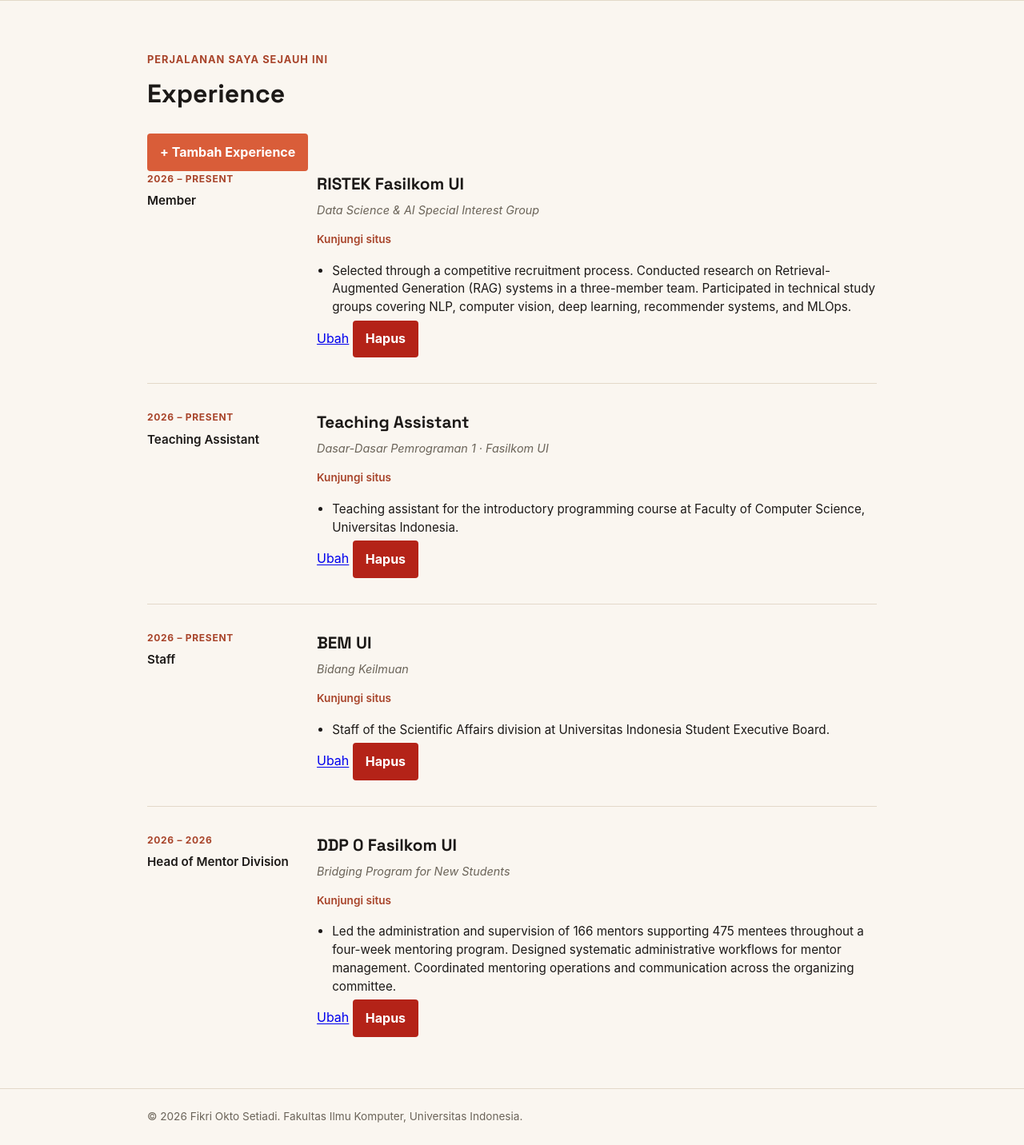
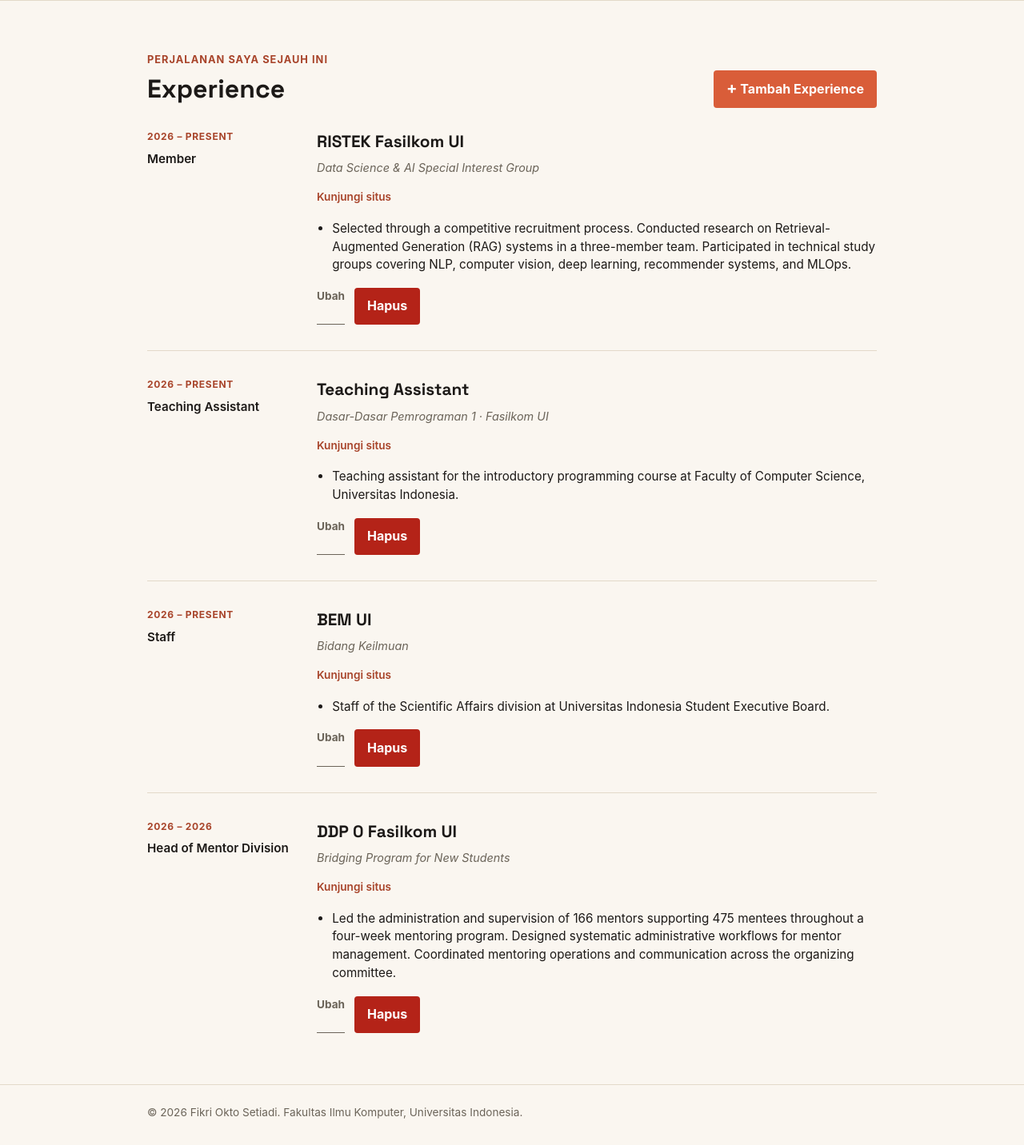
Before and after one commit to fikrioktos/myportofolio, a Django app: page /experience/ in a window 1280 px wide. Shown: the part 74-1506 px from the top of the page at 80% size. After the commit the page ends 1473 px from the top, so only its background shows below. Run offline with Django 5.2, Linux system fonts and the light colour scheme; data comes from the database, SQL or seed files in the repository.

Commit message:
style(experience): tambah styling header section, tombol aksi, dan form pengalaman

```diff
--- a/static/css/style.css
+++ b/static/css/style.css
@@ -372,6 +372,70 @@
 .experience-section h1 {
     margin: 0.4rem 0 1.5rem;
     font-size: 2rem;
+}
+
+/* Header section yang sejajar: judul kiri, tombol aksi kanan */
+.section-header {
+    display: flex;
+    justify-content: space-between;
+    align-items: center;
+    gap: 1rem;
+    margin-bottom: 1.5rem;
+}
+
+.section-header h1 {
+    margin: 0;
+}
+
+.experience-add-button {
+    display: inline-flex;
+    align-items: center;
+    gap: 0.45rem;
+    white-space: nowrap;
+}
+
+.experience-add-button span {
+    font-size: 1.25rem;
+    line-height: 1;
+}
+
+.experience-form {
+    width: 100%;
+    max-width: 640px;
+}
+
+/* Aksi per-item timeline: ubah (nanti juga hapus) */
+.timeline-actions {
+    display: flex;
+    gap: 0.75rem;
+    margin-top: 0.75rem;
+}
+
+.timeline-action-link {
+    font-size: 0.85rem;
+    font-weight: 700;
+    color: var(--text-muted);
+    text-decoration: none;
+    border-bottom: 1px solid currentColor;
+    padding-bottom: 0.1rem;
+}
+
+.timeline-action-link:hover {
+    color: var(--accent-dark);
+}
+
+/* Tombol hapus dalam timeline-actions: lebih kecil dari .button biasa */
+.experience-delete-button {
+    font-size: 0.85rem;
+    padding: 0.25rem 0.6rem;
+    font-weight: 700;
+}
+
+@media (max-width: 600px) {
+    .section-header {
+        flex-direction: column;
+        align-items: flex-start;
+    }
 }
 
 /* Projects section */
```
